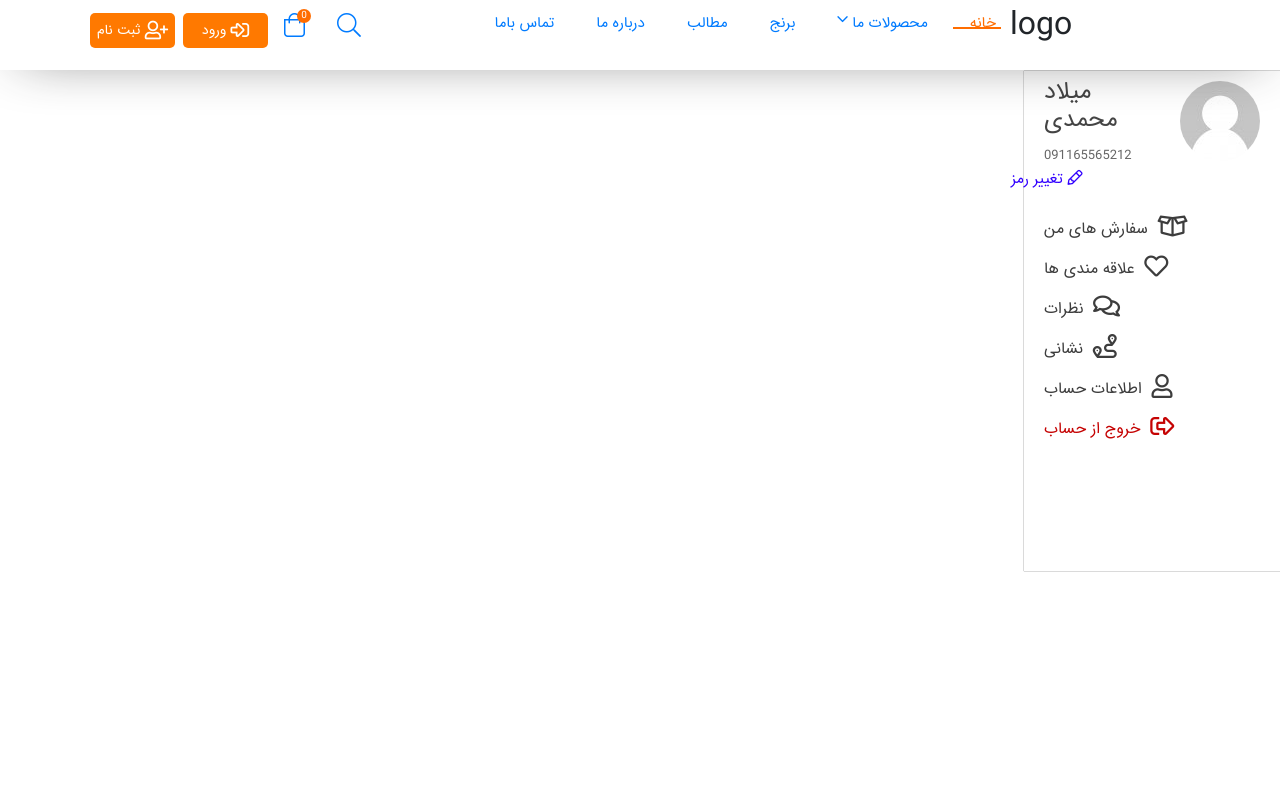
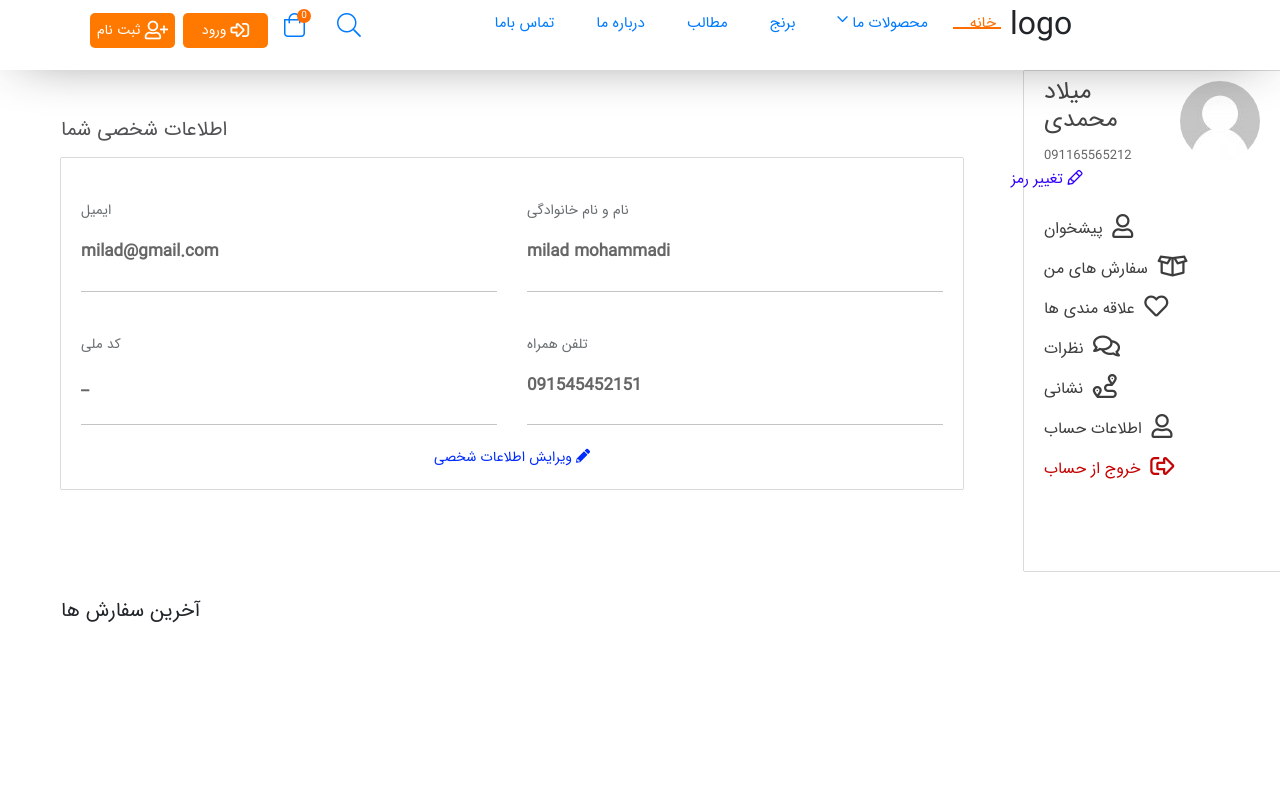
Before and after one commit to miladmohammadi82/afraalian-vue-cli, a Vue app: page /profile in a window 1280 px wide. Shown: the top 800 px of the page. Built offline with nearby package versions, Linux system fonts and the light colour scheme.

Commit message:
commit 1

```diff
--- a/src/components/auth/userEnterFace/profile.vue
+++ b/src/components/auth/userEnterFace/profile.vue
@@ -14,6 +14,7 @@
         </div>
         <div class="pt-5 list-user-prodile-section">
           <ul class="list-user-prodile-ul">
+            <li><a href="#"><i class="far fa-user fa-lg"></i>&nbsp;&nbsp;پیشخوان</a></li>
             <li><a href="#"><i class="far fa-box-open fa-lg"></i>&nbsp;&nbsp;سفارش های من</a></li>
             <li><a href="#"><i class="far fa-heart fa-lg"></i>&nbsp;&nbsp;علاقه مندی ها</a></li>
             <li><a href="#"><i class="far fa-comments fa-lg"></i>&nbsp;&nbsp;نظرات</a></li>
@@ -25,6 +26,55 @@
       </div>
       <div class="content-profile-page">
         <div class="container">
+          <div class="info-user-auth-patern">
+            <h5>اطلاعات شخصی شما</h5>
+            <div class="info-user-auth">
+              <div class="info-fild-user-auth row">
+
+                <div class="ful-name-user col-lg-6">
+                  <label for="">نام و نام خانوادگی</label>
+                  <div class="ful-name-user-content">
+                    <p>milad mohammadi</p>
+                  </div>
+                </div>
+
+                <div class="ful-name-user col-lg-6">
+                  <label for="">ایمیل</label>
+                  <div class="ful-name-user-content">
+                    <p>milad@gmail.com</p>
+                  </div>
+                </div>
+
+
+                <div class="ful-name-user col-lg-6">
+                  <label for="">تلفن همراه</label>
+                  <div class="ful-name-user-content">
+                    <p>091545452151</p>
+                  </div>
+                </div>
+
+                <div class="ful-name-user col-lg-6">
+                  <label for="">کد ملی</label>
+                  <div class="ful-name-user-content">
+                    <p>_</p>
+                  </div>
+                </div>
+                <div class="link-edit-info-user">
+                  <a href="#"><i class="fas fa-pencil"></i>  ویرایش اطلاعات شخصی </a>
+                </div>
+              </div>
+            </div>
+          </div>
+
+
+          <div class="contier-orders">
+            <h5>آخرین سفارش ها</h5>
+            <div class="orders-content">
+
+            </div>
+          </div>
+
+
 
         </div>
       </div>
```
Also changed, not shown: src/css/app.css.
